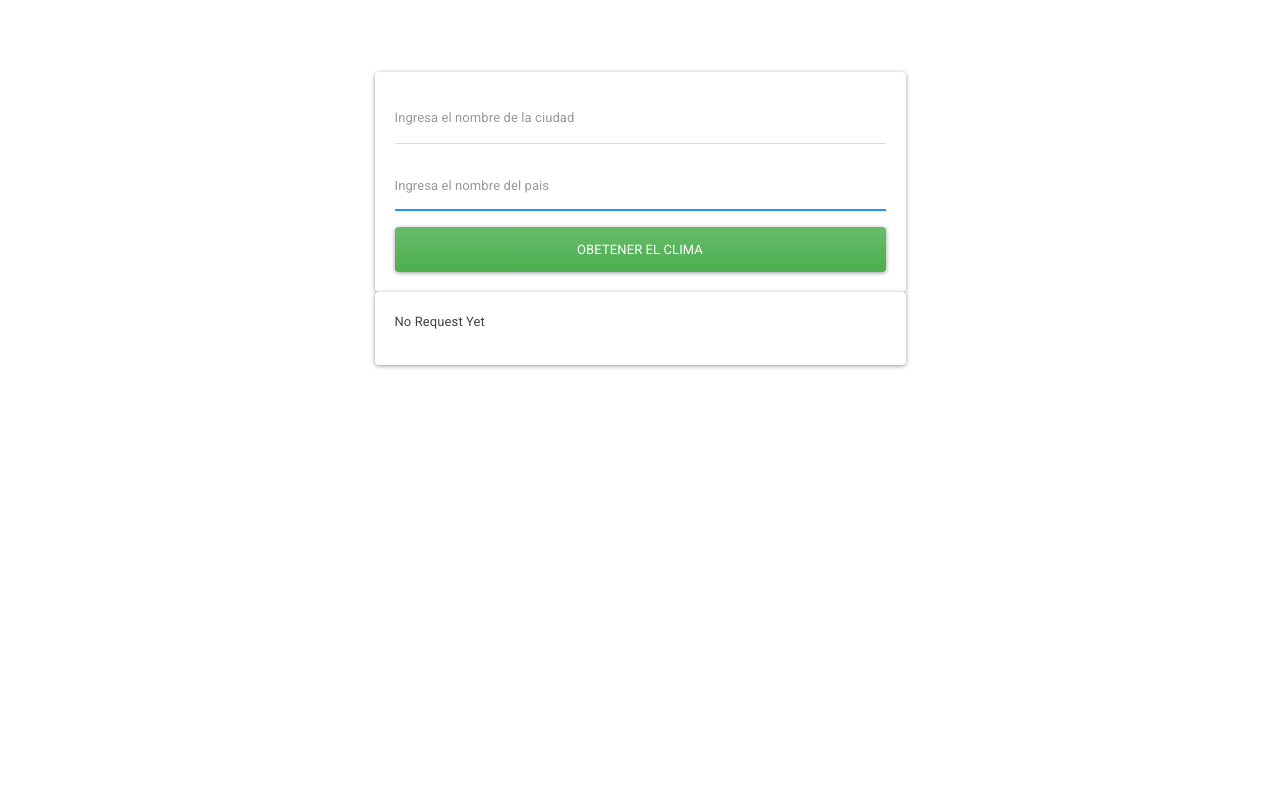
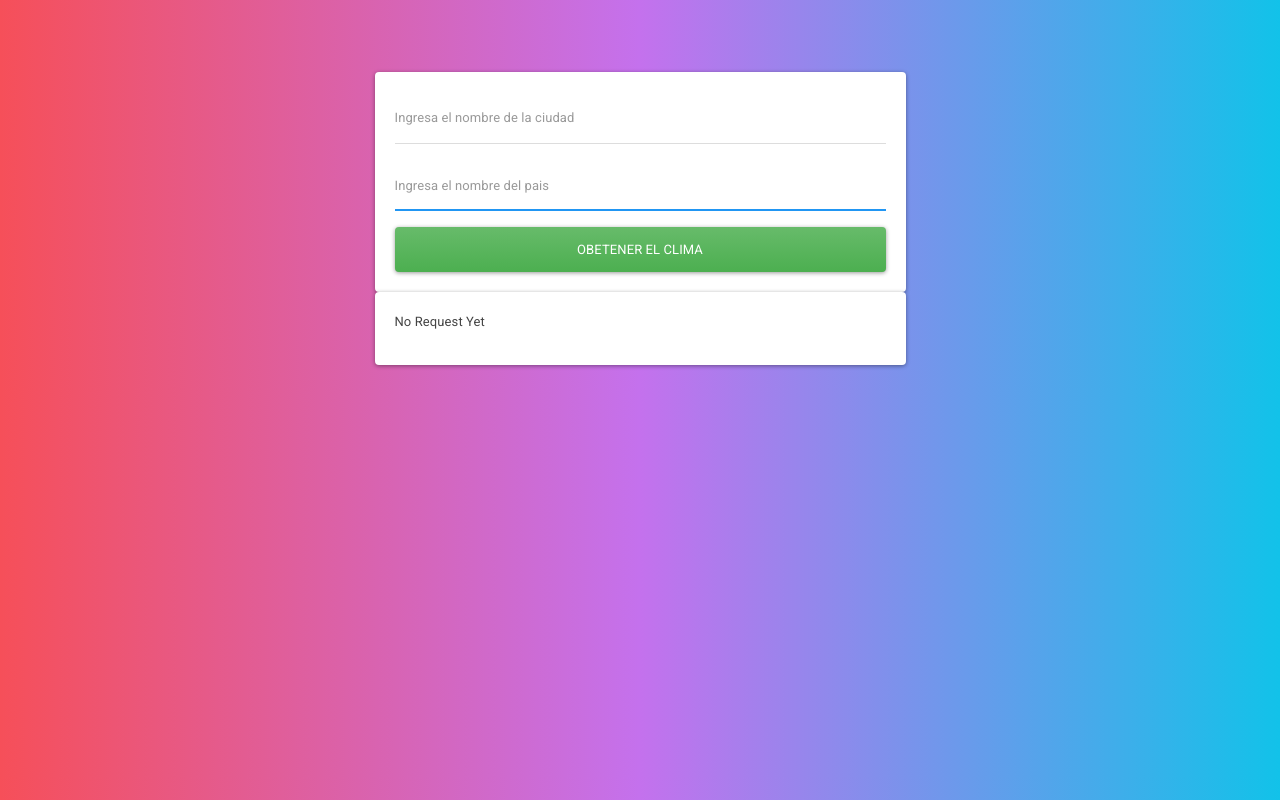
Before and after one commit to agustin-f/webapp-clima-reactjs, a React app: page / in a window 1280 px wide. Built offline with nearby package versions, Linux system fonts and the light colour scheme.

Commit message:
subo el proyecto final junto a la carpeta de build de la app

```diff
--- a/src/app/index.css
+++ b/src/app/index.css
@@ -0,0 +1,5 @@
+body{
+    background: #12c2e9;  /* fallback for old browsers */
+    background: -webkit-linear-gradient(to right, #f64f59, #c471ed, #12c2e9);  /* Chrome 10-25, Safari 5.1-6 */
+    background: linear-gradient(to right, #f64f59, #c471ed, #12c2e9); /* W3C, IE 10+/ Edge, Firefox 16+, Chrome 26+, Opera 12+, Safari 7+ */
+}
```
Also changed, not shown: 3 other files (tests, documents, lock files or other folders).
